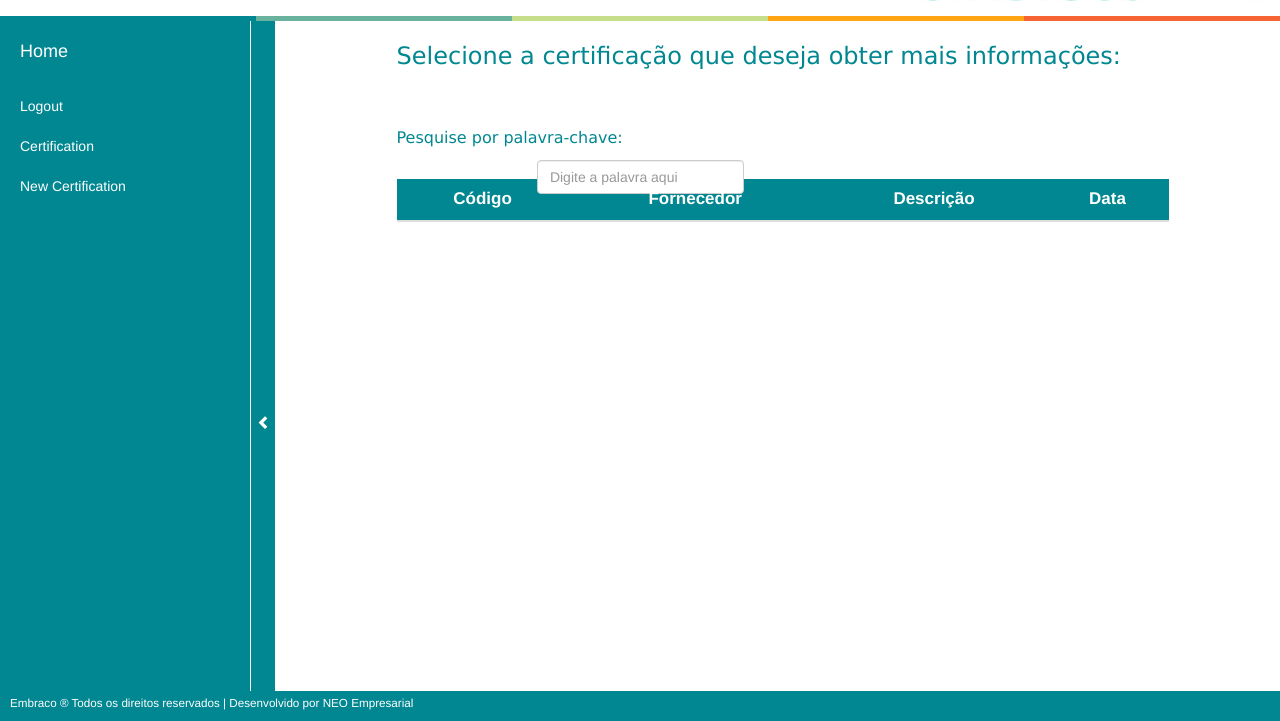
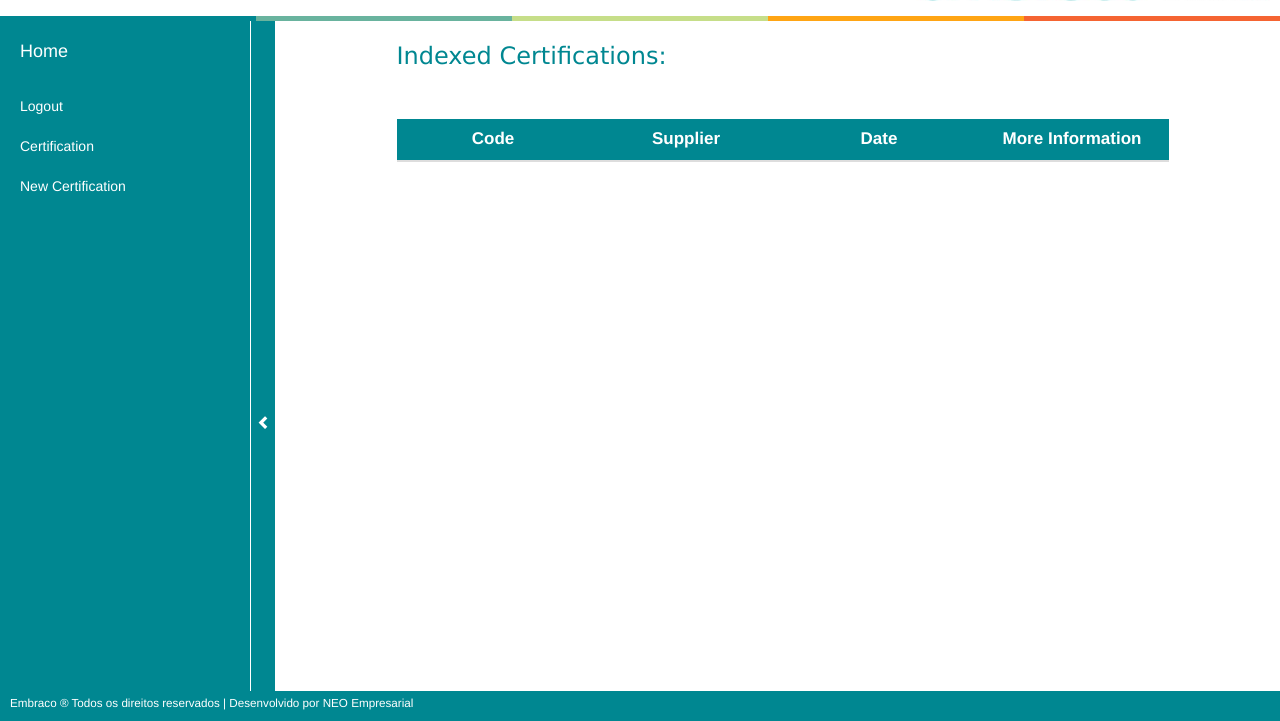
Before and after one commit to carvalhobrc/E80-PPAP_Online, a Django app: page /certification/certification-list/ in a window 1280 px wide. Shown: the part 79-800 px from the top of the page. Run offline with Django 3.2, Linux system fonts and the light colour scheme; data that the repository does not hold is empty; some libraries are stand-ins or nearby versions.

Commit message:
Criação de uma página específica para cada Certification / Retirada da função Search em Certification-list

```diff
--- a/certification/static/css/certification-list.css
+++ b/certification/static/css/certification-list.css
@@ -29,26 +29,48 @@
 #rowcolor {
 	background-color: #DDEEF4;
 }
-#searchBox {
+
+/*#searchBox {
 	width: 45%;
 	height: 11%;
 	float: left;
-}
+}*/
+
 tr th {
 	text-align: center;
 }
 
 
-.results tr[visible='false'],
+/*.results tr[visible='false'],
 .no-result{
   display:none;
 }
 
 .results tr[visible='true']{
   display:table-row;
-}
+}*/
 
-table {
+#table_style {
 	text-align: center;
 	font-size:17px;
 }
+
+thead, tbody, tr, td, th { display: block; }
+
+tr:after {
+    content: ' ';
+    display: block;
+    visibility: hidden;
+    clear: both;
+}
+
+tbody {
+    height: 450px;
+    overflow-y: auto;
+}
+
+
+tbody td, thead th {
+	width: 25%;
+    float: left;
+}
--- a/certification/static/js/certification-list.js
+++ b/certification/static/js/certification-list.js
@@ -1,3 +1,4 @@
+/*
 $(document).ready(function() {
   $(".search").keyup(function () {
     var searchTerm = $(".search").val();
@@ -23,4 +24,14 @@ $(document).ready(function() {
   if(jobCount == '0') {$('.no-result').show();}
     else {$('.no-result').hide();}
 		  });
-});
+});*/
+
+
+var $table = $('#table');
+    $(function () {
+        $('#toolbar').find('select').change(function () {
+            $table.bootstrapTable('refreshOptions', {
+                exportDataType: $(this).val()
+            });
+        });
+    })
--- a/certification/templates/certification/certification-list.html
+++ b/certification/templates/certification/certification-list.html
@@ -3,48 +3,46 @@
 {% block content %}
 {% load staticfiles %}
 <head>
-	<title>Procurement Embraco</title>
 	<meta charset="utf-8">
-	<meta name="viewport" content="width=device-width, initial-scale=1">
 	<link rel="stylesheet" href="http://maxcdn.bootstrapcdn.com/bootstrap/3.3.7/css/bootstrap.min.css">
 	<script src="https://ajax.googleapis.com/ajax/libs/jquery/1.12.4/jquery.min.js"></script>
 	<script src="http://maxcdn.bootstrapcdn.com/bootstrap/3.3.7/js/bootstrap.min.js"></script>
 	<link type="text/css" rel="stylesheet" href="{% static 'css/certification-list.css' %}">
-	 <script src="{% static 'js/certification-list.js' %}"></script>
+    <script src="{% static 'js/certification-list.js' %}"></script>
 </head>
 
 <body>
 
 	<div class="tableBox" id="centerBox">
-		<h3 id="main_heading">Selecione a certificação que deseja obter mais informações:</h3>
-		<br>
-		<br>
+		<h3 id="main_heading">Indexed Certifications:</h3>
+
+    {% comment %}
 		<div id="searchBox">
 			<h4 class="normaltext">Pesquise por palavra-chave:</h4>
 			<div style="margin-top: 1%" class="form-group pull-right">
-			<input type="text" class="search form-control" placeholder="Digite a palavra aqui">
-		</div>
-            <br>
-	</div>
-		<br>
-		<table class="table results">
+			    <input type="text" class="search form-control" placeholder="Digite a palavra aqui">
+		    </div>
+
+	    </div>
+    {% endcomment %}
+		<table class="table results" id="table_style">
 		  <thead>
 			<tr class="color1">
-			  <th>Código</th>
-			  <th>Fornecedor</th>
-			  <th>Descrição</th>
-			  <th>Data</th>
+			  <th data-field="code" data-filter-control="select" data-sorteable="true">Code</th>
+			  <th data-field="supplier" data-filter-control="select" data-sorteable="true">Supplier</th>
+			  <th data-field="date" data-filter-control="select" data-sorteable="true">Date</th>
+              <th>More Information</th>
 			</tr>
           <br>
           <br>
 		  </thead>
-		  <tbody>
+		  <tbody class="scrollContent">
           {% for item in object_list %}
 			<tr id="rowcolor">
-			  <td>{{ item.code }}</td>
-			  <td><a href="//127.0.0.1:8000/certification/certification-list/{{item.code}}"> {{item.supplier}}</a></td>
-			  <td>{{item.product_description}}</td>
-			  <td>{{ item.date }}</td>
+			  <td class="filterable-cell">{{ item.code }}</td>
+			  <td class="filterable-cell">{{item.supplier}}</td>
+			  <td class="filterable-cell">{{ item.date }}</td>
+              <td class="filterable-cell"><a href="/certification/certification-list/{{item.id}}"><input type="button" class="btn btn-default" value="More" /></a></td>
 			</tr>
           {% endfor %}
 		  </tbody>
--- a/certification/urls.py
+++ b/certification/urls.py
@@ -6,7 +6,6 @@ from . import views
 urlpatterns = [
     url(r'^$', views.index, name = 'certification'),
     url(r'^overview/$', views.overview, name = 'overview'),
-    url(r'^certification-list/$', ListView.as_view(queryset=Certification.objects.all().order_by("code")[:25], template_name="certification/certification-list.html")),
-    url(r'^(?P<pk>\d+)$', DetailView.as_view(model=Certification, template_name='certification/certification.html')),
-    #url(r'^certification-list/8$', template_name="certification/certification_form.html"),
+    url(r'^certification-list/$', ListView.as_view(queryset=Certification.objects.all().order_by("date")[:25], template_name="certification/certification-list.html")),
+    url(r'^certification-list/(?P<pk>\d+)$', DetailView.as_view(model=Certification, template_name='certification/certification.html')),
 ]
```
Also changed, not shown: certification/static/css/certification.css (added, +40 -0 lines), certification/templates/certification/certification.html (+73 -3 lines), certification/migrations/0003_auto_20160926_0849.py (added), certification/migrations/0004_auto_20160926_0850.py (added), certification/migrations/0005_auto_20160926_0851.py (added).
